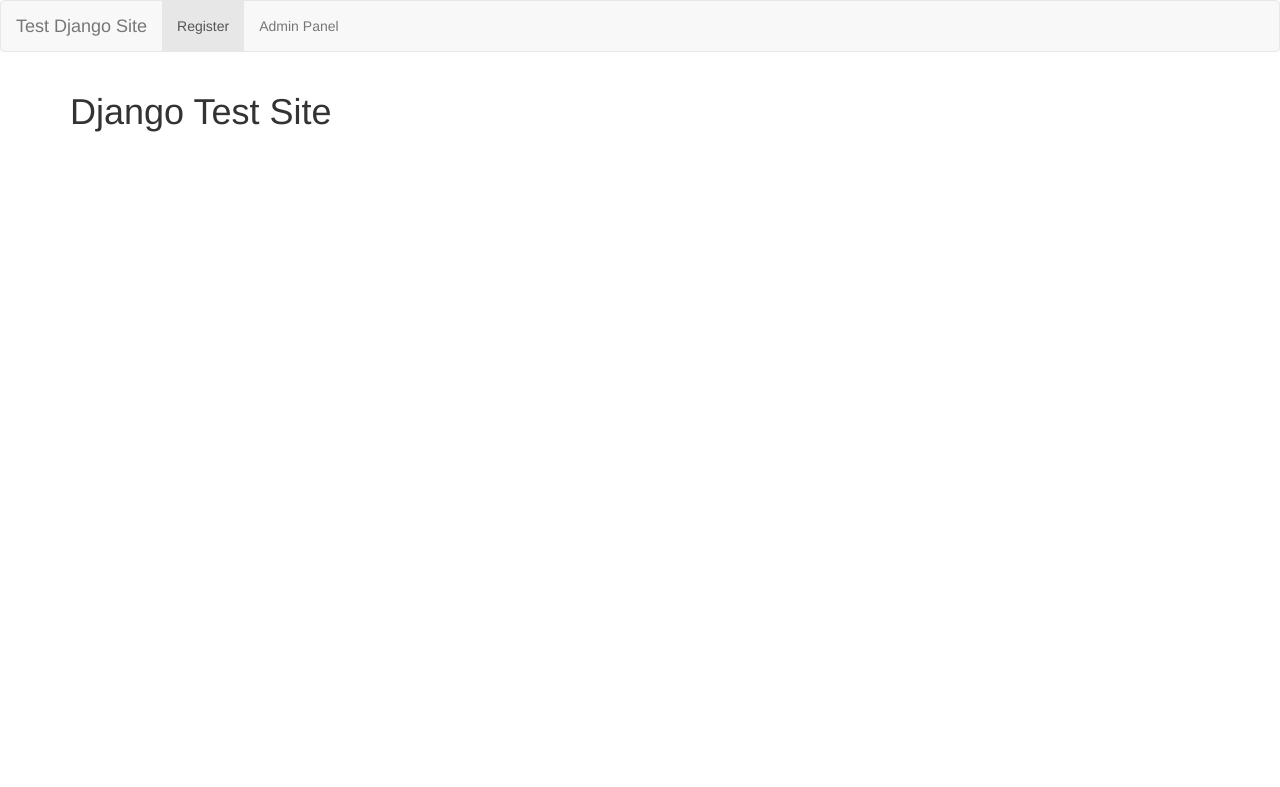
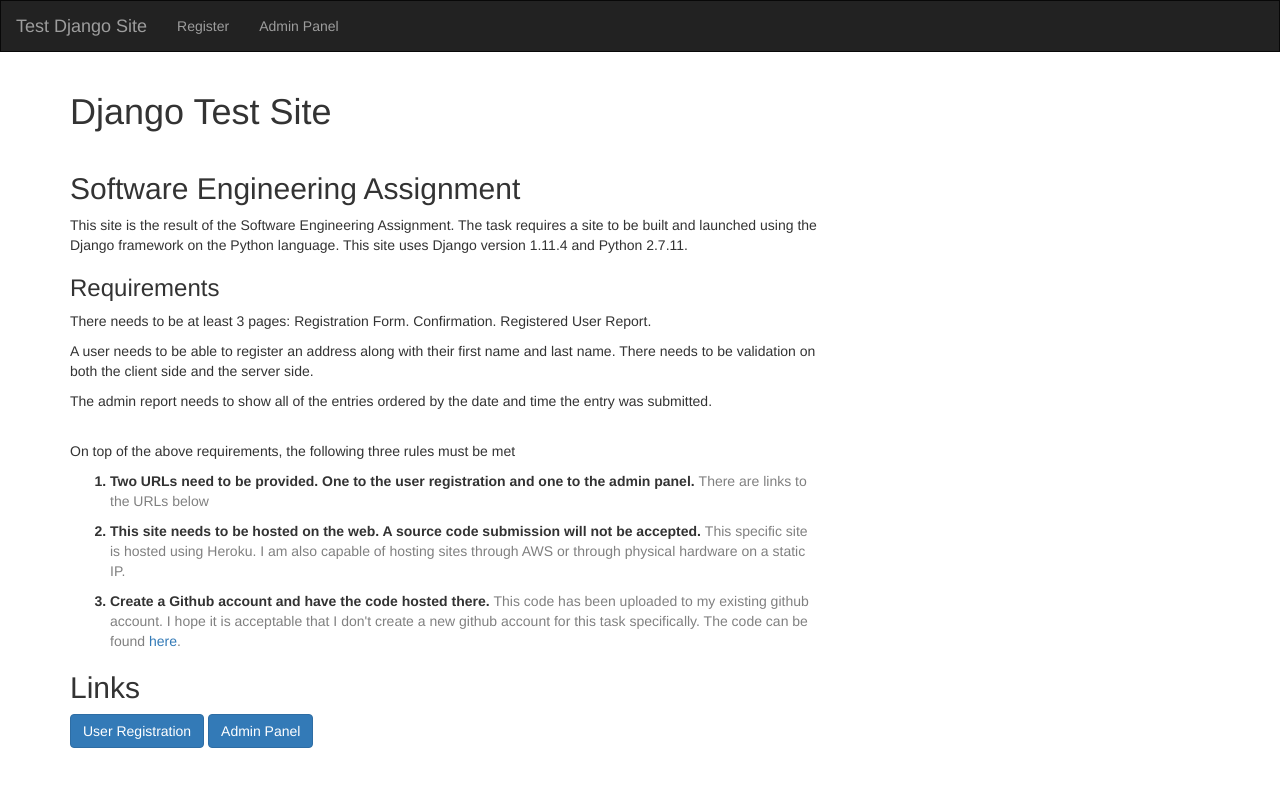
Before and after one commit to stevenr4/djangotestsite, a Django app: page / in a window 1280 px wide. Shown: the top 787 px of the page. Run offline with Django 3.2, Linux system fonts and the light colour scheme; some libraries are stand-ins or nearby versions.

Commit message:
Polishing things up a bit

```diff
--- a/requirements.txt
+++ b/requirements.txt
@@ -1,6 +1,8 @@
 dj-database-url==0.4.2
 Django==1.11.4
+django-bootstrap3==9.0.0
 gunicorn==19.7.1
+pep8==1.7.0
 psycopg2==2.7.3
 pytz==2017.2
 whitenoise==3.3.0
--- a/testsite/static/style.css
+++ b/testsite/static/style.css
@@ -1,6 +1,15 @@
+h1 { margin-bottom: 40px; }
+
 table {border-top: 1px solid lightgray; margin: 10px 0; }
 
 td { padding: 10px 15px; }
 tr { border-bottom: 1px solid lightgray; }
 tr:nth-child(even) {background-color: #f5f5f5}
 tr:hover { background: lightgray; }
+
+ol { font-weight: bold; }
+ol > li {margin-top: 10px;}
+
+.light { color: gray; font-weight: normal; }
+
+.navbar { border-radius: 0; }
--- a/userapp/models.py
+++ b/userapp/models.py
@@ -71,3 +71,7 @@ class UserAddress(models.Model):
     state = models.CharField(max_length=2, choices=STATE_CHOICES)
     country = models.CharField(max_length=3)
     created_at = models.DateTimeField(auto_now_add=True)
+
+    # Changing the plural name so it doesn't look weird in the admin panel
+    class Meta:
+        verbose_name_plural = "user addresses"
--- a/userapp/templates/base.html
+++ b/userapp/templates/base.html
@@ -16,7 +16,7 @@
     <link rel="stylesheet" href='{% static "/style.css" %}'>
   </head>
   <body>
-    <nav class="navbar navbar-default">
+    <nav class="navbar  navbar-inverse bg-inverse">
       <div class="container-fluid">
         <!-- Brand and toggle get grouped for better mobile display -->
         <div class="navbar-header">
@@ -32,7 +32,7 @@
         <!-- Collect the nav links, forms, and other content for toggling -->
         <div class="collapse navbar-collapse" id="bs-example-navbar-collapse-1">
           <ul class="nav navbar-nav">
-            <li class="active"><a href="{% url 'register_user' %}">Register</a></li>
+            <li><a href="{% url 'register_user' %}">Register</a></li>
             <li><a href="{% url 'admin:index' %}">Admin Panel</a></li>
           </ul>
         </div><!-- /.navbar-collapse -->
--- a/userapp/templates/index.html
+++ b/userapp/templates/index.html
@@ -2,11 +2,20 @@
 
 {% block content %}
   <h1>Django Test Site</h1>
-  <div class="row">
-    <div class="col-sm-6">
+  <h2>Software Engineering Assignment</h2>
+  <p>This site is the result of the Software Engineering Assignment. The task requires a site to be built and launched using the Django framework on the Python language. This site uses Django version 1.11.4 and Python 2.7.11.</p>
+  <h3>Requirements</h3>
+  <p>There needs to be at least 3 pages: Registration Form. Confirmation. Registered User Report.</p>
+  <p>A user needs to be able to register an address along with their first name and last name. There needs to be validation on both the client side and the server side.</p>
+  <p>The admin report needs to show all of the entries ordered by the date and time the entry was submitted.</p>
+  <p><br>On top of the above requirements, the following three rules must be met</p>
+  <ol>
+    <li>Two URLs need to be provided. One to the user registration and one to the admin panel. <span class="light">There are links to the URLs below</span></li>
+    <li>This site needs to be hosted on the web. A source code submission will not be accepted. <span class="light">This specific site is hosted using Heroku. I am also capable of hosting sites through AWS or through physical hardware on a static IP.</span></li>
+    <li>Create a Github account and have the code hosted there. <span class="light">This code has been uploaded to my existing github account. I hope it is acceptable that I don't create a new github account for this task specifically. The code can be found <a href="">here</a>.</span></li>
+  </ol>
+  <h2>Links</h2>
 
-    </div>
-    <div class="col-sm-6">
-    </div>
-  </div>
+  <a class="btn btn-primary" href="{% url 'register_user' %}" role="button">User Registration</a>
+  <a class="btn btn-primary" href="{% url 'admin:index' %}" role="button">Admin Panel</a>
 {% endblock %}
```
Also changed, not shown: userapp/admin.py (+10 -2 lines).
